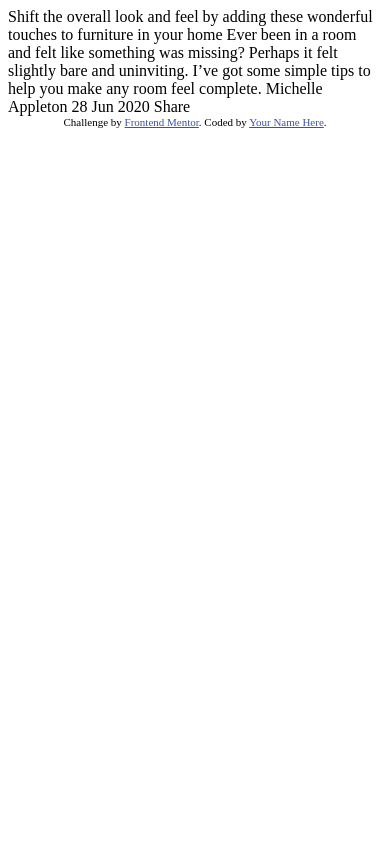
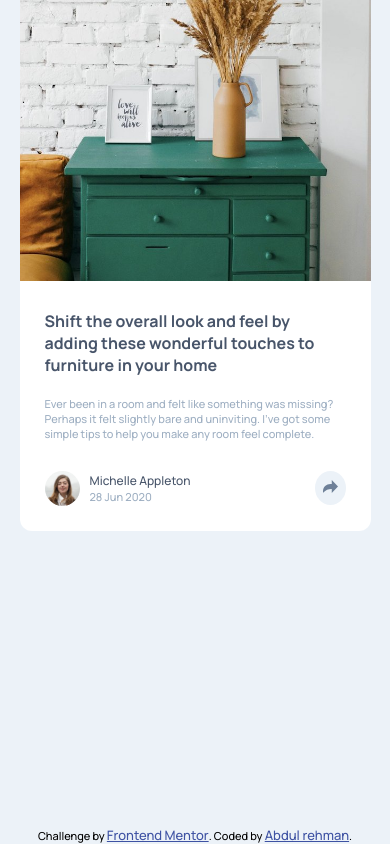
Before and after one commit to abymani/article-preview-component-master, a plain HTML site: page index.html in a window 390 px wide. Drawn offline with Linux system fonts and the light colour scheme.

Commit message:
all done almost

```diff
--- /dev/null
+++ b/index.css
@@ -0,0 +1,204 @@
+@import url('https://fonts.googleapis.com/css2?family=Manrope:wght@500;700&display=swap');
+
+:root{
+    --Very-Dark-Grayish-Blue: hsl(217, 19%, 35%);
+    --Desaturated-Dark-Blue: hsl(214, 17%, 51%);
+    --Grayish-Blue: hsl(212, 23%, 69%);
+    --Light-Grayish-Blue: hsl(210, 46%, 95%);
+
+}
+
+*{
+    box-sizing: border-box;
+    font-family: 'Manrope',sans-serif;
+    font-size: 13px;
+    margin: 0%;
+    padding: 0%;
+}
+body {
+    background-color: var(--Light-Grayish-Blue);
+    display: flex;
+    flex-direction: column;
+    /* position: relative; */
+    justify-content: center;
+    align-items: center;
+    height: 100vh;
+    width: 100vw;
+
+}
+
+main {
+    display: flex;
+    height: 18rem;
+    width: 47rem;
+    background-color: white;
+    border-radius: 12px;
+    position: relative;
+    /* overflow: hidden; */
+}
+.image-container {
+    width: 40%;
+    height: 100%;
+    border-top-left-radius: 12px;
+    border-bottom-left-radius:12px;
+    overflow: hidden;
+}
+.content-container {
+    width: 60%;
+    height: 100%;
+    padding: 25px;
+    display: flex;
+    justify-content: space-between;
+    flex-direction: column;
+}
+main .content-container .heading {
+    font-weight: 700;
+    font-size: medium;
+    color: var(--Very-Dark-Grayish-Blue);
+}
+main .content-container .paragraph {
+    font-size: 11px;
+    font-weight: 500;
+    color: var(--Grayish-Blue);
+
+}
+main .content-container .avatar-share {
+    display: flex;
+    justify-content: space-between;
+    align-items: center;
+}
+figure {
+    display: flex;
+    align-items: center;
+}
+figure >img {
+    border-radius: 50%;
+    margin-right: 10px;
+}
+figcaption {
+    display: flex;
+    flex-direction: column;
+}
+figcaption .name {
+    font-weight: 500;
+    font-size: 12px;
+    color: var(--Very-Dark-Grayish-Blue);
+
+}
+figcaption .date {
+    font-weight: 500;
+    font-size: 11px;
+    color: var(--Grayish-Blue);
+}
+.share-icon {
+    background-color: var(--Light-Grayish-Blue);
+    padding: 8px;
+    border-radius: 50%;
+}
+
+.share-icon:hover{
+    cursor: pointer;
+    background-color: var(--Very-Dark-Grayish-Blue);
+
+}
+.share-icon-mobile {
+    display:none;
+}
+
+/* .share-icon svg path{
+    fill: white;
+} */
+.share-container {
+
+    position: absolute;
+    display: flex;
+    align-items: center;
+    justify-content: space-around;
+    width: 200px;
+    clip-path:polygon(0% 0%,100% 0%, 100% 80%,55% 80%,50% 100%,45% 80%, 0% 80%);
+    padding: 10px;
+    padding-left: 20px;
+    padding-right: 20px;
+    padding-bottom: 25px;
+    border-radius: 12px;
+    transform: translate(15.5rem,6.5rem);
+    background-color: var(--Very-Dark-Grayish-Blue);
+}
+ .text-share {
+    letter-spacing: 3px;
+    font-size: 10px;
+    font-weight: 500;
+    text-transform: uppercase;
+    margin-right: 10px;
+    color: var(--Grayish-Blue);
+}
+
+.hide {
+    display:none;
+}
+
+.attribution { font-size: 11px; text-align: center;bottom: 0px;position: absolute; }
+.attribution a { color: hsl(228, 45%, 44%); }
+
+
+@media screen and (max-width:500px) {
+    body {
+        height:max-content;
+    }
+    main {
+        flex-direction: column;
+        width: 90%;
+        height: fit-content;
+        border-radius: 12px;
+    }
+    .image-container {
+        width: 100%;
+        border-radius: 0%;
+    }
+    .content-container {
+        width: 100%;
+        height: fit-content;
+        align-content: space-between;
+    }
+    main .content-container .heading {
+        margin-bottom: 20px;
+    }
+    main .content-container .paragraph {
+        margin-bottom: 30px;
+    }
+    .share-icon-mobile{
+        display:block;
+        padding: 8px;
+        border-radius: 50%;
+        background-color: var(--Grayish-Blue);
+    }
+    .share-icon-mobile:hover {
+        cursor: pointer;
+    }
+    .share-icon-mobile svg path {
+        fill: white;
+    }
+    .share-container {
+        display: flex;
+        align-items: center;
+         justify-content: space-around;
+        position: absolute;
+        bottom: 0;
+        width: 100%;
+        clip-path: none;
+        padding: 20px;
+        border-radius: 0px;
+        transform: translate(-2rem,0rem);
+        background-color: var(--Very-Dark-Grayish-Blue);
+    }
+    .hide {
+        display:none;
+    }
+    .icons-mobile a{
+        margin:5px;
+    }
+    .text-share {
+        font-size: 12px;
+    }
+
+}
--- a/index.html
+++ b/index.html
@@ -5,32 +5,55 @@
   <meta name="viewport" content="width=device-width, initial-scale=1.0"> <!-- displays site properly based on user's device -->
 
   <link rel="icon" type="image/png" sizes="32x32" href="./images/favicon-32x32.png">
-
+  <link rel="stylesheet" href="./index.css">
   <title>Frontend Mentor | Article preview component</title>
 
   <!-- Feel free to remove these styles or customise in your own stylesheet 👍 -->
-  <style>
-    .attribution { font-size: 11px; text-align: center; }
-    .attribution a { color: hsl(228, 45%, 44%); }
-  </style>
+
 </head>
 <body>
+  <main>
+    <div class="image-container">
+      <img src="./images/drawers.jpg" alt="Drawer Image" width="100%" height="100%">
+    </div>
+    <div class="content-container">
+      <h1 class="heading">Shift the overall look and feel by adding these wonderful
+        touches to furniture in your home</h1>
 
-  Shift the overall look and feel by adding these wonderful
-  touches to furniture in your home
+      <p class="paragraph">Ever been in a room and felt like something was missing? Perhaps
+        it felt slightly bare and uninviting. I’ve got some simple tips
+        to help you make any room feel complete.</p>
 
-  Ever been in a room and felt like something was missing? Perhaps
-  it felt slightly bare and uninviting. I’ve got some simple tips
-  to help you make any room feel complete.
+      <div class="avatar-share">
+        <figure>
+          <img src="./images/avatar-michelle.jpg" alt="Michelle picture" width="35px">
+          <figcaption> <span class="name">Michelle Appleton</span><span class="date">28 Jun 2020</span> </figcaption>
+        </figure>
+        <div class="share-icon" id="icon-id" onclick="handleShare()">
+          <svg  xmlns="http://www.w3.org/2000/svg" width="15" height="13"><path fill="#6E8098" d="M15 6.495L8.766.014V3.88H7.441C3.33 3.88 0 7.039 0 10.936v2.049l.589-.612C2.59 10.294 5.422 9.11 8.39 9.11h.375v3.867L15 6.495z"/></svg>
+        </div>
+        <!-- <img class="share-icon" src="./images/icon-share.svg" alt="Share" width="30px" height="30px"> -->
+      </div>
 
-  Michelle Appleton
-  28 Jun 2020
+      <div class="share-container hide" id="share-id">
+        <span class="text-share">Share</span>
+        <div class="icons-mobile">
+        <a href="#"> <img src="./images/icon-facebook.svg" alt="fb" width="18px"> </a>
+        <a href="#"><img src="./images/icon-twitter.svg" alt="twitter" width="18px"></a>
+        <a href="#"><img src="./images/icon-pinterest.svg" alt="pinterest" width="18px"></a>
+      </div>
+        <div class="share-icon-mobile" id="icon-id-mobile" >
+          <svg  xmlns="http://www.w3.org/2000/svg" width="15" height="13"><path fill="#6E8098" d="M15 6.495L8.766.014V3.88H7.441C3.33 3.88 0 7.039 0 10.936v2.049l.589-.612C2.59 10.294 5.422 9.11 8.39 9.11h.375v3.867L15 6.495z"/></svg>
+        </div>
+      </div>
+    </div>
+  </main>
 
-  Share
 
   <div class="attribution">
     Challenge by <a href="https://www.frontendmentor.io?ref=challenge" target="_blank">Frontend Mentor</a>.
-    Coded by <a href="#">Your Name Here</a>.
+    Coded by <a href="#">Abdul rehman</a>.
   </div>
+  <script src="./index.js"></script>
 </body>
 </html>
--- /dev/null
+++ b/index.js
@@ -0,0 +1,9 @@
+
+
+
+function handleShare(){
+
+
+    let element=document.getElementById('share-id');
+    element.classList.remove("hide");
+}
```
